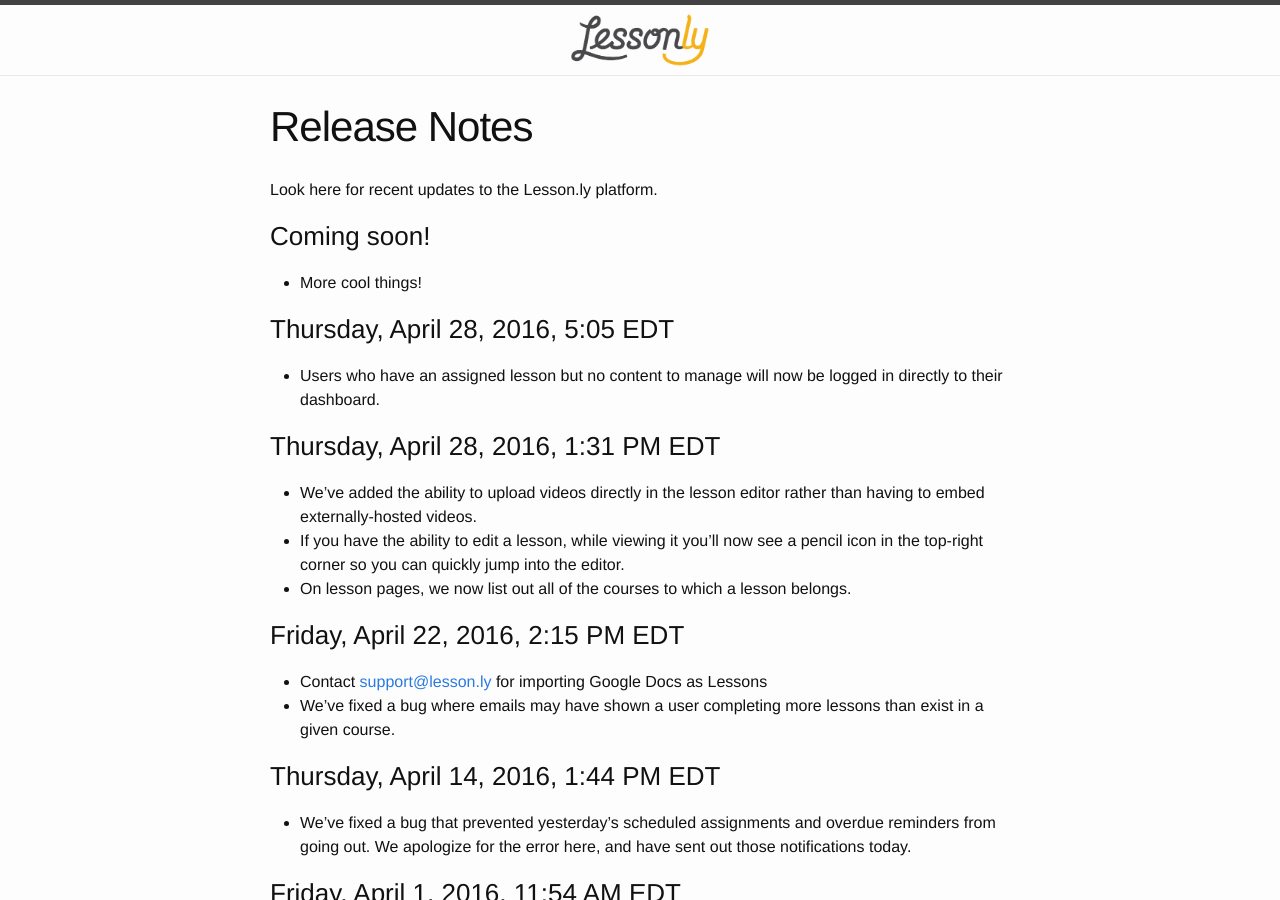
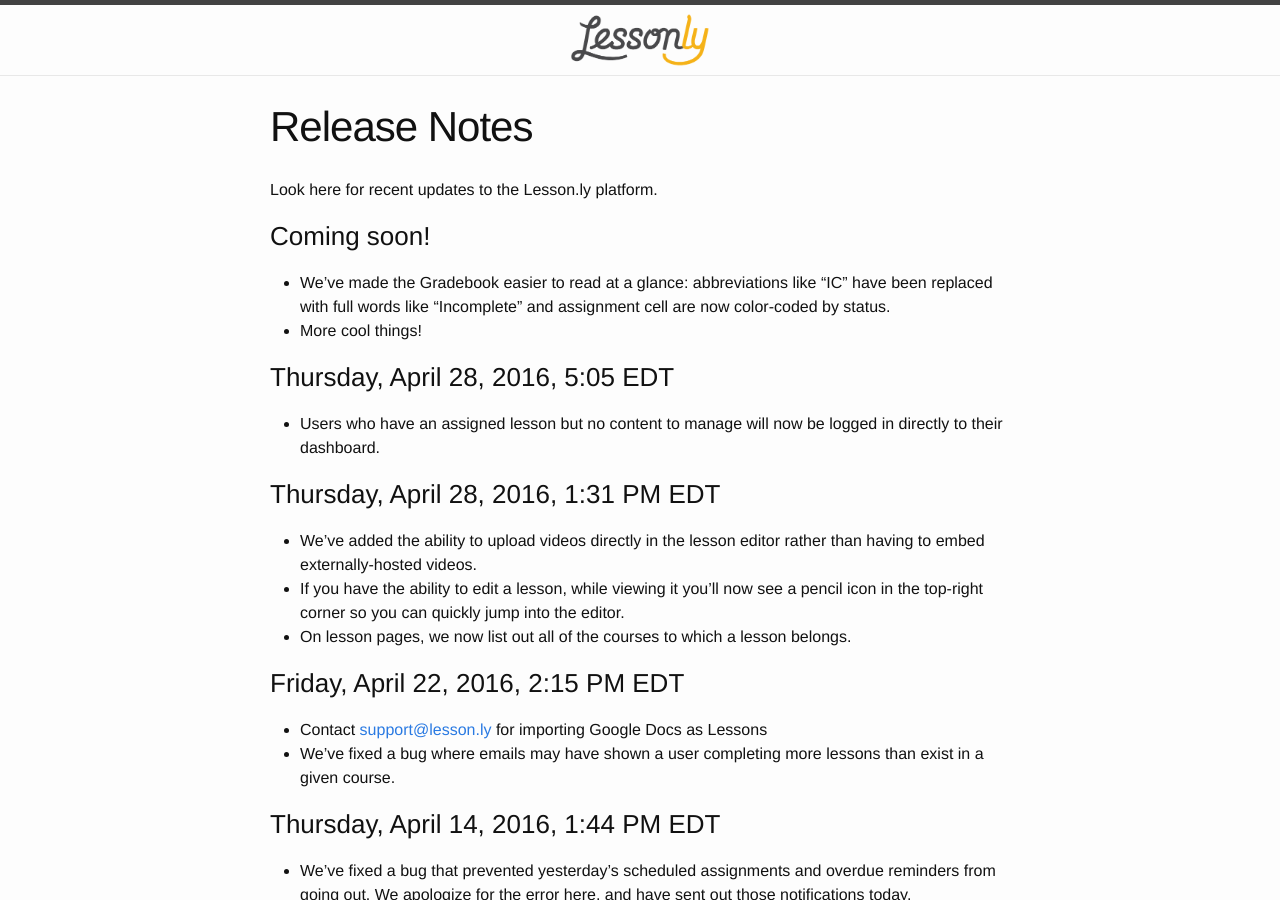
Before and after one commit to isabella232/lessonly.github.io, a Jekyll site: the page built from release-notes.md, in a window 1280 px wide and 900 px high. Built offline with Jekyll 4.4.1, drawn with Linux system fonts in a browser that asks for light colours.

Commit message:
Update release notes for gradebook text and colors

```diff
--- a/release-notes.md
+++ b/release-notes.md
@@ -8,6 +8,7 @@
 
 ### Coming soon!
 
+- We’ve made the Gradebook easier to read at a glance: abbreviations like "IC" have been replaced with full words like "Incomplete" and assignment cell are now color-coded by status.
 - More cool things!
 
 ### Thursday, April 28, 2016, 5:05 EDT
```
